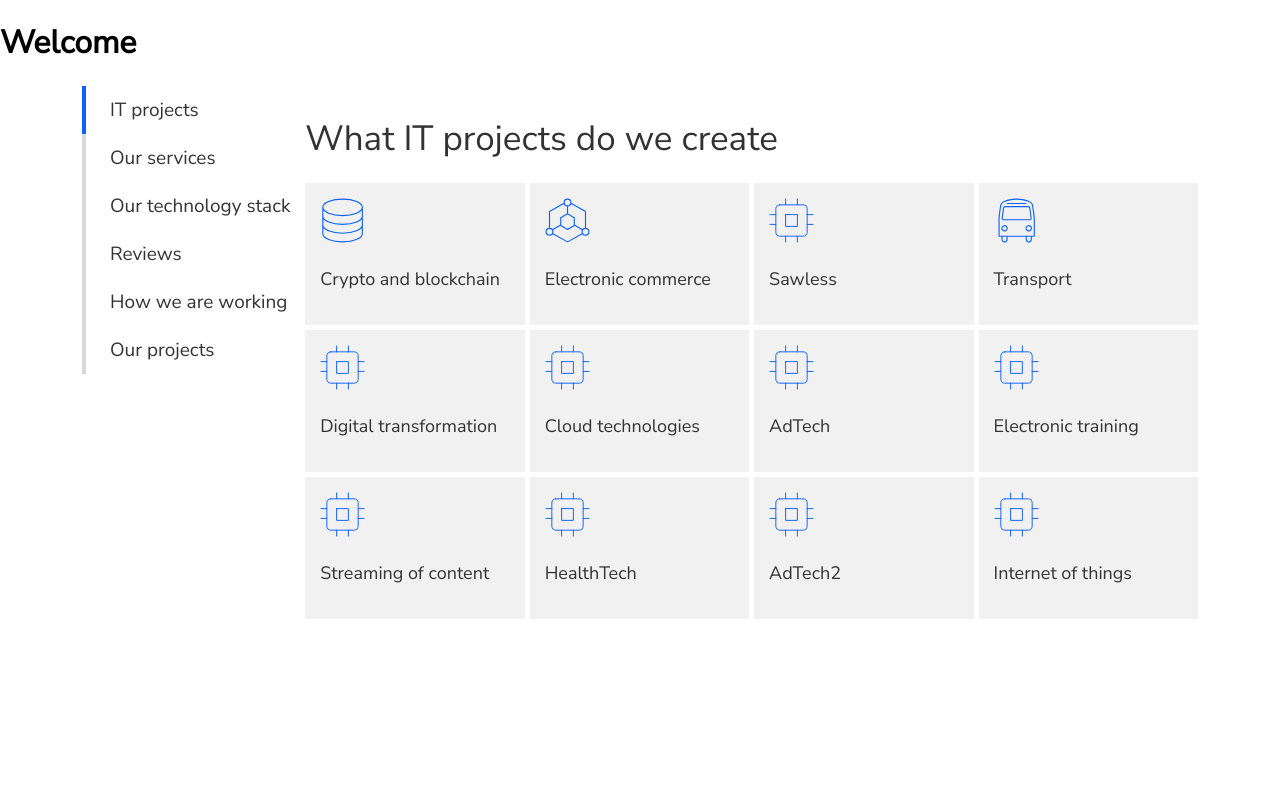
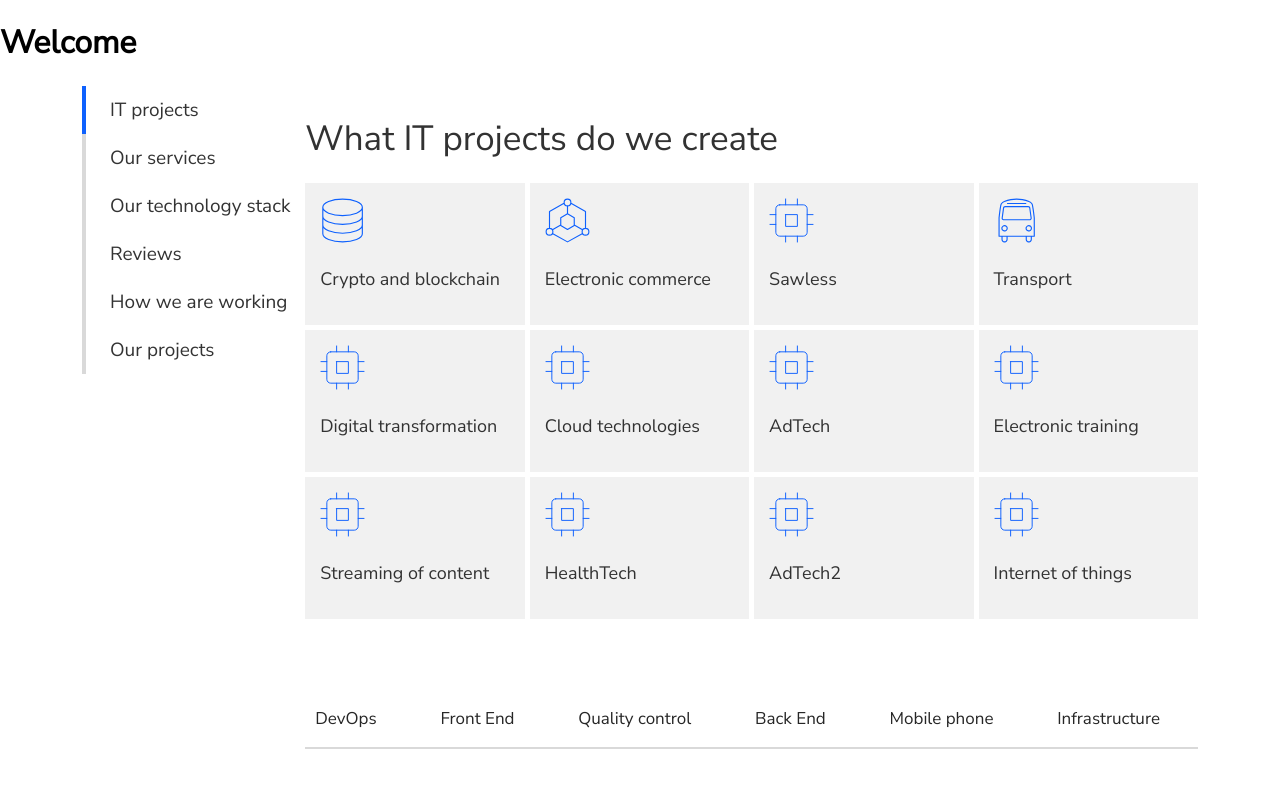
Before and after one commit to SolidDevs/solid-devs, a Next.js app: page / in a window 1280 px wide. Shown: the top 788 px of the page. Built offline with nearby package versions, Linux system fonts and the light colour scheme.

Commit message:
feat/create navbar

```diff
--- a/public/assets/locales/en.json
+++ b/public/assets/locales/en.json
@@ -25,5 +25,13 @@
     "reviews": "Reviews",
     "howWeAreWorking": "How we are working",
     "ourProjects": "Our projects"
+  },
+  "navbar": {
+    "devOps": "DevOps",
+    "frontend": "Front End",
+    "qualityControl": "Quality control",
+    "backend": "Back End",
+    "mobilePhone": "Mobile phone",
+    "infrastructure": "Infrastructure"
   }
 }
--- a/public/assets/locales/ru.json
+++ b/public/assets/locales/ru.json
@@ -25,5 +25,13 @@
     "reviews": "Обзоры",
     "howWeAreWorking": "Как мы работаем?",
     "ourProjects": "Наши проекты"
+  },
+  "navbar": {
+    "devOps": "DevOps",
+    "frontend": "Внешний интерфейс",
+    "qualityControl": "Контроль качества",
+    "backend": "Бэкэнд",
+    "mobilePhone": "Мобилка",
+    "infrastructure": "Инфраструктура"
   }
 }
--- /dev/null
+++ b/src/components/navbar/Navbar.jsx
@@ -0,0 +1,20 @@
+import { useMemo } from "react";
+import scss from "./Navbar.module.scss";
+import { navbarLinks } from "@/constants/navbar";
+import { useTranslation } from "react-i18next";
+
+const Navbar = () => {
+  const { t } = useTranslation("");
+  const navbarItems = useMemo(
+    () =>
+      navbarLinks.map((item, index) => (
+        <a key={`${item.title}_${index}`} className={scss.navbar__item}>
+          {t(`${item.title}`)}
+        </a>
+      )),
+    []
+  );
+  return <nav className={scss.navbar}>{navbarItems}</nav>;
+};
+
+export default Navbar;
--- /dev/null
+++ b/src/components/navbar/Navbar.module.scss
@@ -0,0 +1,58 @@
+@import "../../styles/variables.scss";
+.navbar {
+  display: flex;
+  justify-content: space-between;
+  align-items: center;
+  height: 60px;
+  margin-bottom: 30px;
+  position: relative;
+  &::after {
+    content: "";
+    position: absolute;
+    left: 0;
+    width: 0;
+    bottom: 0px;
+    transition: ease-in-out 0.3s;
+    z-index: 19;
+    width: 100%;
+    height: 2px;
+    background-color: #d9d9d9;
+  }
+  .navbar__item {
+    padding: 13px 38px 13px 10px;
+    position: relative;
+    height: 100%;
+    display: flex;
+    align-items: center;
+    font-style: normal;
+    font-weight: 300;
+    font-size: 17px;
+    line-height: 23px;
+    color: #262626;
+    &::after {
+      content: "";
+      position: absolute;
+      left: 0;
+      width: 0;
+      bottom: 0px;
+      transition: ease-in-out 0.3s;
+      z-index: 20;
+      height: 2px;
+      background-color: $mainBlue;
+    }
+    &:hover {
+      font-weight: 600;
+      &::after {
+        content: "";
+        position: absolute;
+        left: 0;
+        bottom: 0px;
+        transition: ease-in-out 0.3s;
+        z-index: 20;
+        width: 100%;
+        height: 2px;
+        background-color: $mainBlue;
+      }
+    }
+  }
+}
--- /dev/null
+++ b/src/constants/navbar.js
@@ -0,0 +1,20 @@
+export const navbarLinks = [
+    {
+        title: "navbar.devOps"
+    },
+    {
+        title: "navbar.frontend"
+    },
+    {
+        title: "navbar.qualityControl"
+    },
+    {
+        title: "navbar.backend"
+    },
+    {
+        title: "navbar.mobilePhone"
+    },
+    {
+        title: "navbar.infrastructure"
+    }
+]
--- a/src/pages/HomePage.jsx
+++ b/src/pages/HomePage.jsx
@@ -1,5 +1,6 @@
 import ItProjects from "@/components/It__projects/ItProjects";
 import MainContent from "@/components/MainContent/MainContent";
+import Navbar from "@/components/navbar/Navbar";
 import { useTranslation } from "react-i18next";
 const HomePage = () => {
   const { t } = useTranslation();
@@ -8,6 +9,7 @@ const HomePage = () => {
       <h1>{t("welcome")}</h1>
       <MainContent>
         <ItProjects />
+        <Navbar />
       </MainContent>
     </>
   );
--- a/src/styles/globals.css
+++ b/src/styles/globals.css
@@ -9,6 +9,7 @@ body {
 a {
   color: inherit;
   text-decoration: none;
+  cursor: pointer;
 }
 
 * {
```
